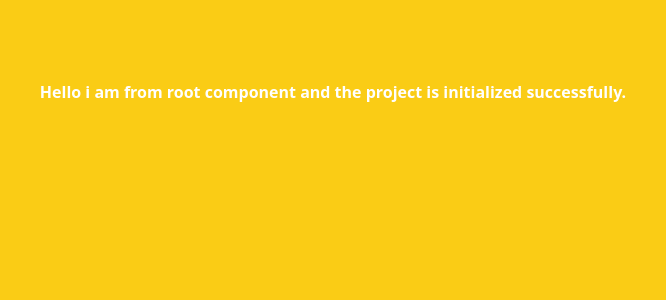
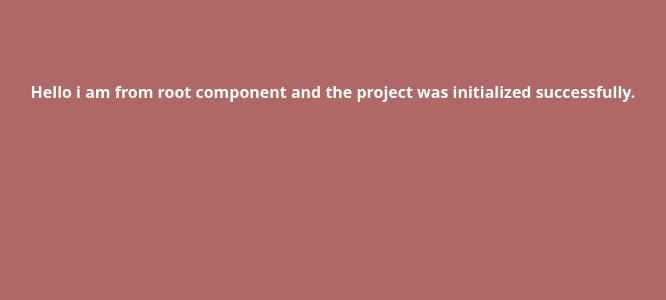
Before and after one commit to MehediHasanMridha/e-commerce-client, a React (Vite) app: page / in a window 1280 px wide. Shown: the top 300 px of the page, without its empty margins (307-973 px from the left). Built offline with nearby package versions, Linux system fonts and the light colour scheme.

Commit message:
adding style

```diff
--- a/src/components/Root/Root.jsx
+++ b/src/components/Root/Root.jsx
@@ -1,8 +1,8 @@
 
 const Root = () => {
     return (
-        <div className="bg-yellow-400 min-h-screen">
-            <h1 className="text-center font-bold py-20 text-white">Hello i am from root component and the project is initialized successfully.</h1>
+        <div className="bg-[#af6767] min-h-screen">
+            <h1 className="text-center font-bold py-20 text-white">Hello i am from root component and the project was initialized successfully.</h1>
         </div>
     );
 };
```
